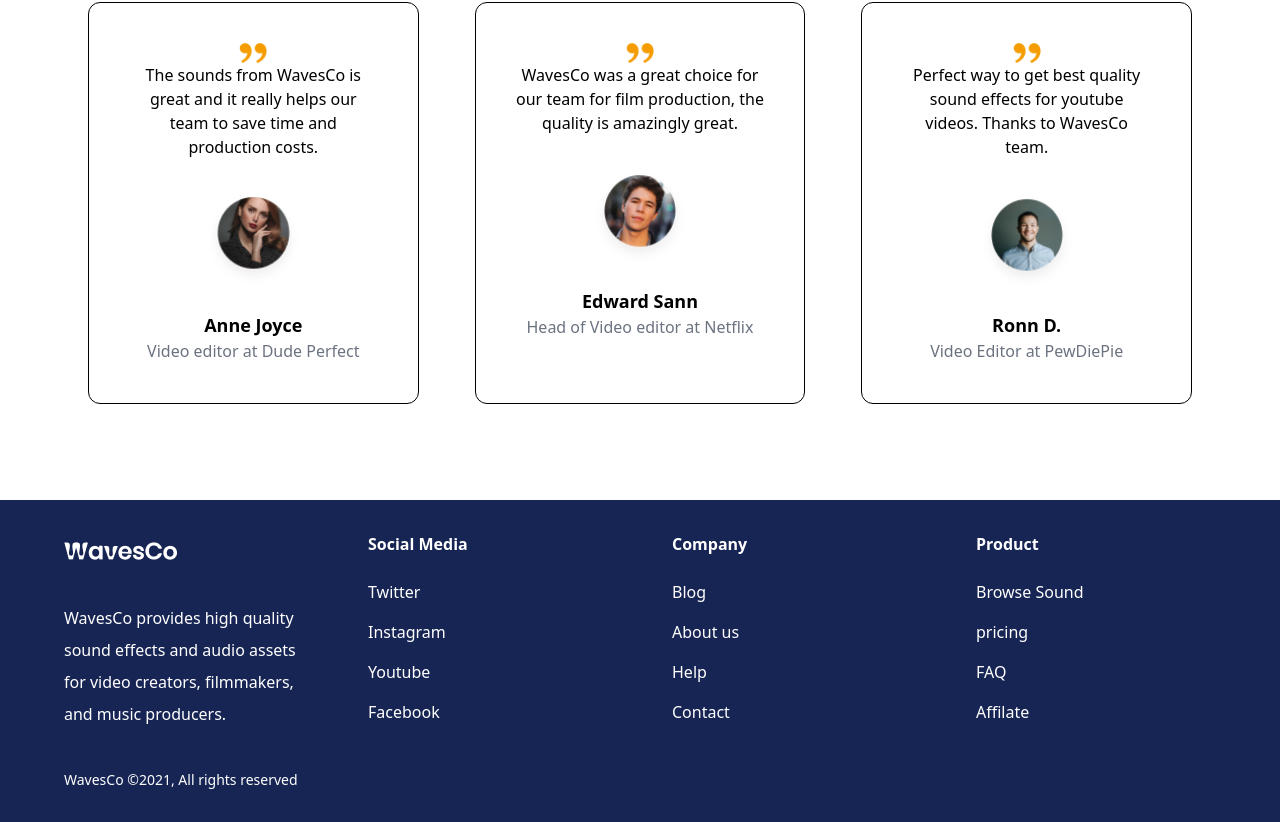
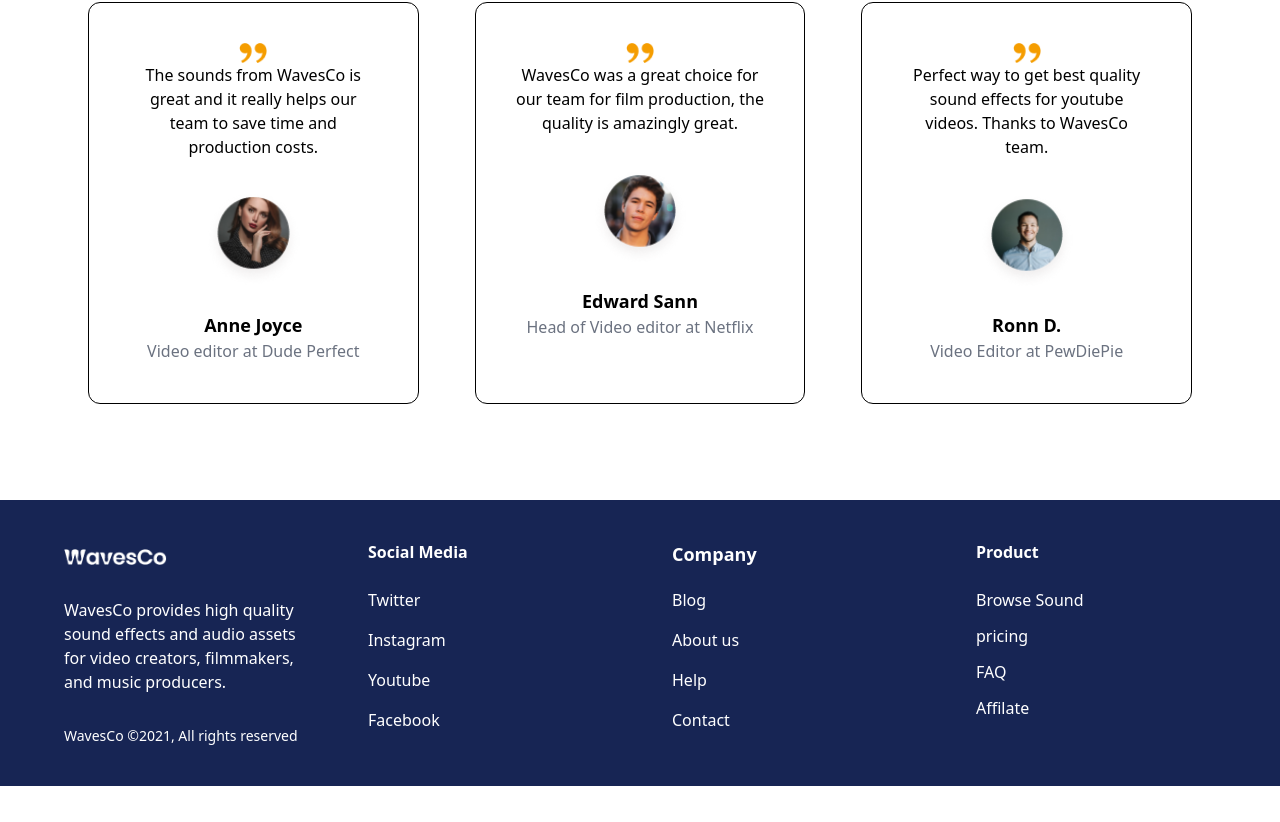
Before and after one commit to bhumi292/react-sound-effects-library, a React (Vite) app: page / in a window 1280 px wide. Shown: the part 3641-4463 px from the top of the page. After the commit the page ends 4427 px from the top, so only its background shows below. Built offline with nearby package versions, Linux system fonts and the light colour scheme.

Commit message:
footer update

```diff
--- a/src/Components/Footer.jsx
+++ b/src/Components/Footer.jsx
@@ -3,29 +3,26 @@
 function Footer() {
   return (
 
-    <footer className="bg-blue-950 text-white py-8 px-6">
+    <footer className="bg-blue-950 text-white py-10 px-4 sm:px-6">
 
-      <div className="max-w-6xl mx-auto grid grid-cols-1 md:grid-cols-4 gap-16">
+      <div className="max-w-6xl mx-auto grid grid-cols-1 sm:grid-cols-2 lg:grid-cols-4 gap-10 lg:gap-16">
 
         {/* Section 1 */}
-        <div>
+        <div className="text-center lg:text-left">
 
-          {/* Logo */}
   <img
     src={waves}
     alt="logo"
-            className="w-30"
+    className="w-28 mx-auto lg:mx-0"
   />
 
-          {/* Description */}
-          <p className="text-white mt-8 leading-8">
+  <p className="mt-6 leading-7 text-sm sm:text-base">
     WavesCo provides high quality sound effects
     and audio assets for video creators,
     filmmakers, and music producers.
   </p>
 
-          {/* Copyright */}
-          <p className="text-white mt-10 text-sm">
+  <p className="mt-8 text-sm">
     WavesCo ©2021, All rights reserved
   </p>
 
@@ -64,7 +61,7 @@
         {/* Section 3 */}
         <div>
 
-          <h2 className="text-l font-bold mb-6">
+          <h2 className="text-lg font-bold mb-5">
             Company
           </h2>
 
@@ -97,7 +94,7 @@
             Product
           </h2>
 
-          <ul className="space-y-4 text-white">
+          <ul className="space-y-3 text-white">
 
             <li>
               <a href="#">Browse Sound</a>
```
Lines whose indentation alone changed are shown as unchanged.
